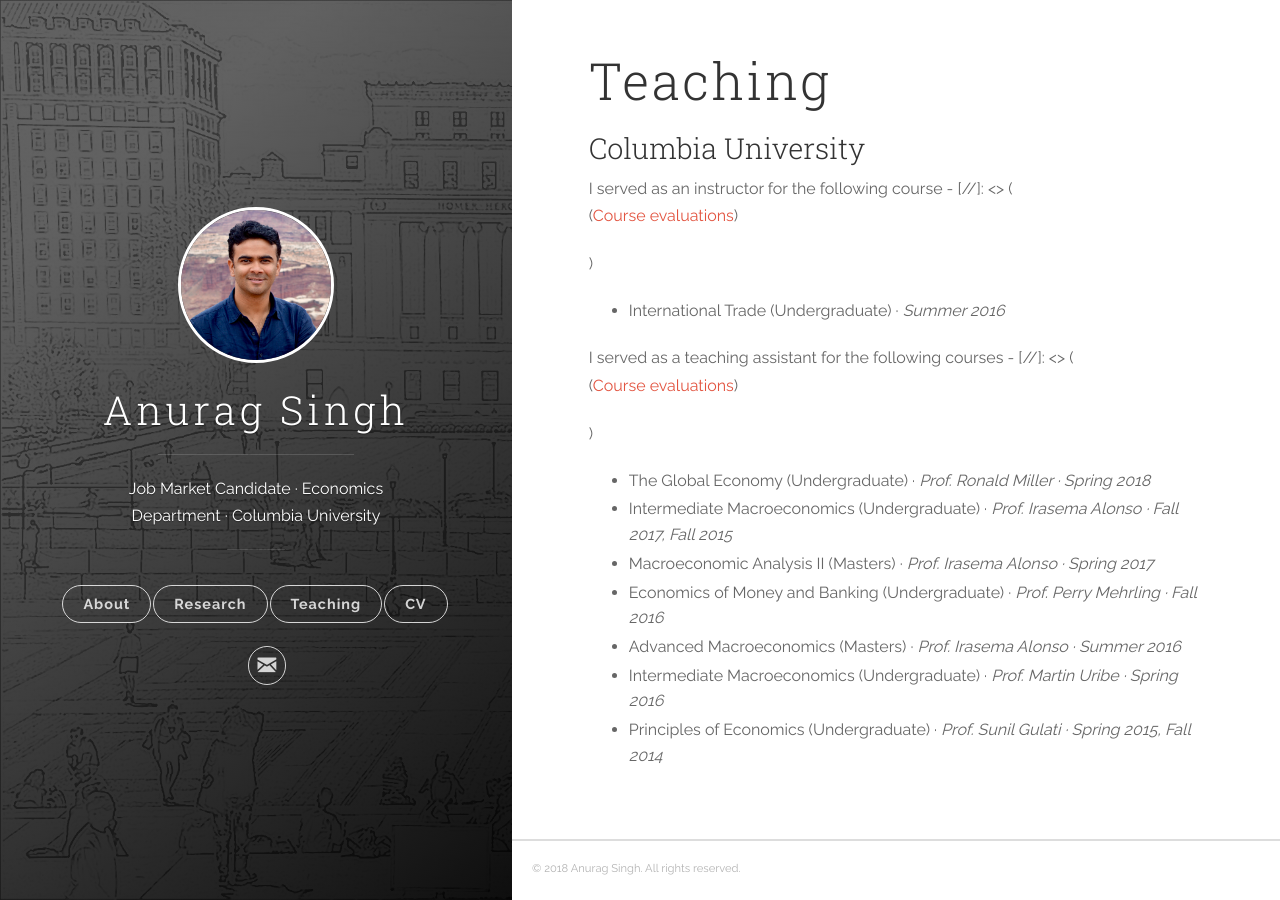
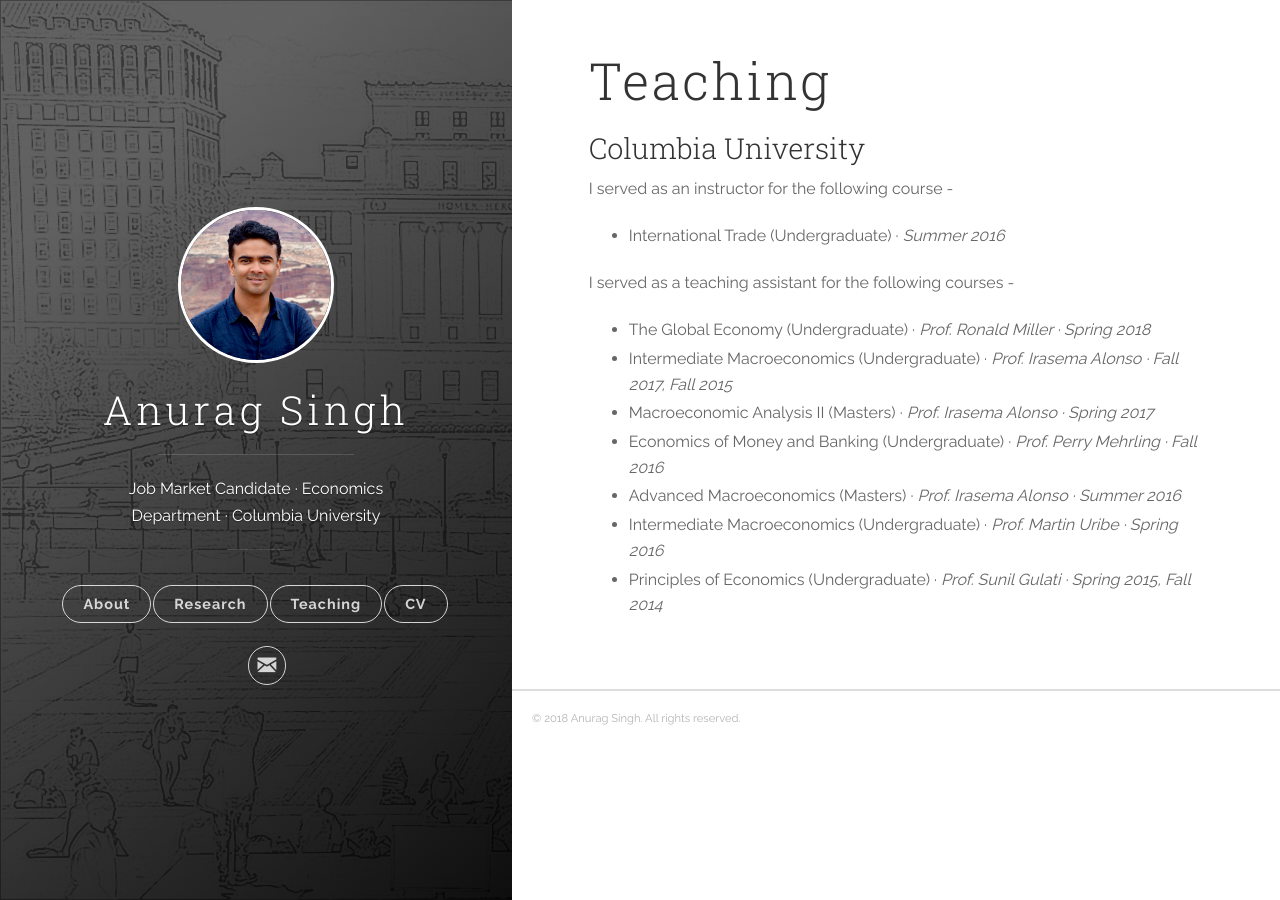
Before and after one commit to vinayakiyer/vinayakiyer.github.io, a Jekyll site: the page built from _posts/2018-06-12-teaching.markdown, in a window 1280 px wide. Built offline with Jekyll 4.4.1, drawn with Linux system fonts in a browser that asks for light colours.

Commit message:
Update 2018-06-12-teaching.markdown

```diff
--- a/_posts/2018-06-12-teaching.markdown
+++ b/_posts/2018-06-12-teaching.markdown
@@ -5,12 +5,16 @@ tags: [jekyll]
 ---
 <h3 id="columbia-university"><b>Columbia University</b></h3>
 <p>I served as an instructor for the following course -
-[//]: <> ( <br />(<a href="" target="_blank">Course evaluations</a>)</p>)
+<!---
+<br />(<a href="" target="_blank">Course evaluations</a>)</p>
+-->
 <ul>
   <li>International Trade (Undergraduate) &middot; <em>Summer 2016</em></li>
 </ul>
 <p>I served as a teaching assistant for the following courses -
-[//]: <> ( <br />(<a href="" target="_blank">Course evaluations</a>)</p>)
+<!---
+<br />(<a href="" target="_blank">Course evaluations</a>)</p>
+-->
 <ul>
   <li>The Global Economy (Undergraduate) &middot; <em>Prof. Ronald Miller &middot; Spring 2018 </em></li>
   <li>Intermediate Macroeconomics (Undergraduate) &middot; <em>Prof. Irasema Alonso &middot; Fall 2017, Fall 2015</em></li>
```
